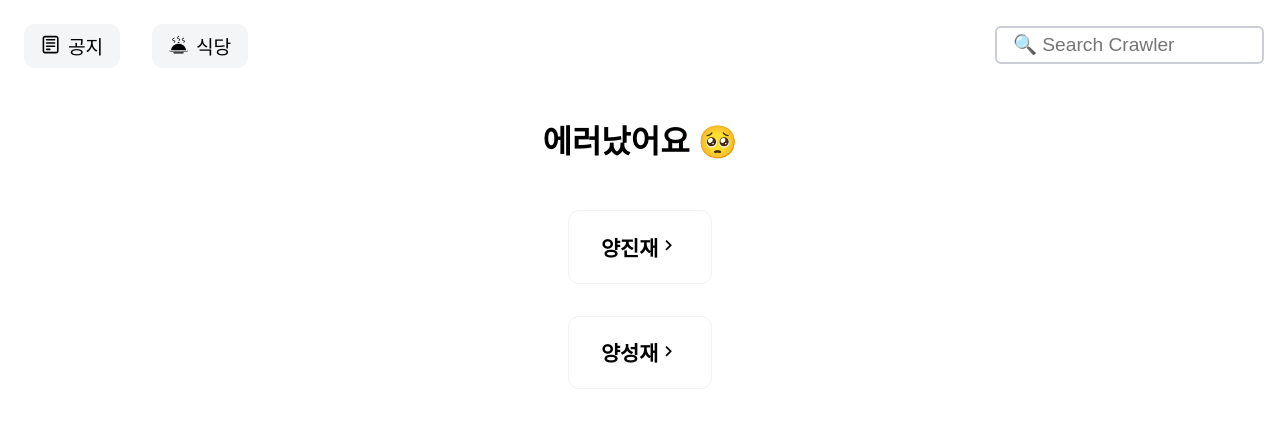
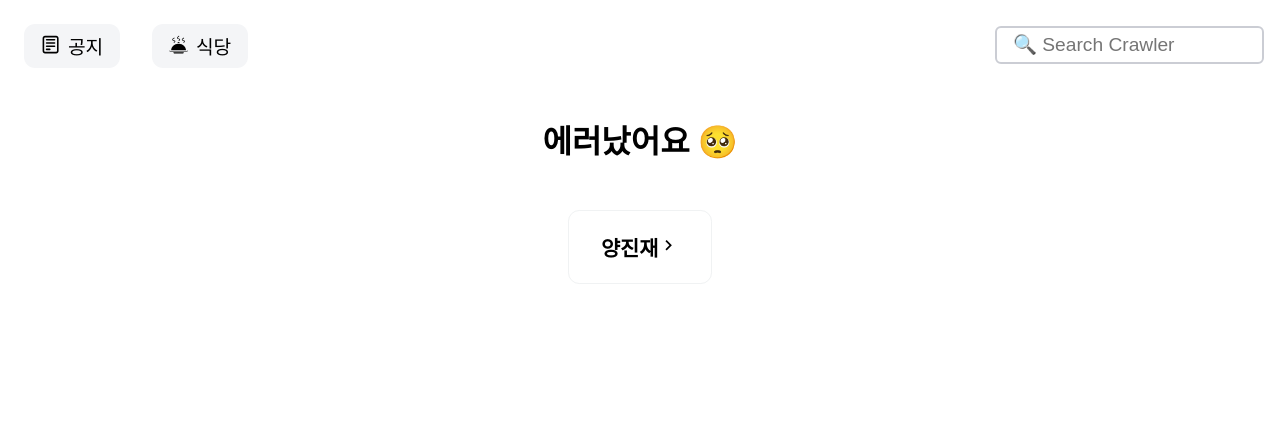
Before and after one commit to CBNU-CMI/Crawler-admin, a React (Create React App) app: page /restaurant in a window 1280 px wide. Shown: the top 428 px of the page. Built offline with nearby package versions, Linux system fonts and the light colour scheme.

Commit message:
[#6] refact: error 컴포넌트 생성, 중복된 컴포넌트 제거

```diff
--- /dev/null
+++ b/src/component/Error.js
@@ -0,0 +1,30 @@
+import React, { Fragment, useState } from "react";
+import { MdKeyboardArrowRight } from "react-icons/md";
+import ErrorModal from "./ErrorModal";
+import {} from "../styles/error.scss";
+
+const Error = () => {
+  const [modalState, setModalState] = useState({ open: false });
+  function openModal() {
+    setModalState({ open: true });
+  }
+  function closeModal() {
+    setModalState({ open: false });
+  }
+  return (
+    <Fragment>
+      <div className="error">
+        <p>에러났어요 🥺</p>
+        <div className="error-crawler" onClick={openModal}>
+          <p>
+            양진재
+            <MdKeyboardArrowRight />
+          </p>
+        </div>
+      </div>
+      {modalState.open ? <ErrorModal data="양진재" close={closeModal} /> : ""}
+    </Fragment>
+  );
+};
+
+export default Error;
--- a/src/pages/notice.js
+++ b/src/pages/notice.js
@@ -1,25 +1,10 @@
 import React from "react";
-import {} from "../styles/notice.scss";
-import { MdKeyboardArrowRight } from "react-icons/md";
+import Error from "../component/Error";
 
 const Notice = () => {
   return (
     <div className="notice">
-      <div className="error">
-        <p>에러났어요 🥺</p>
-        <div className="error-crawler">
-          <p>
-            경영정보학과 학부공지
-            <MdKeyboardArrowRight />
-          </p>
-        </div>
-        <div className="error-crawler">
-          <p>
-            경영정보학과 학부공지
-            <MdKeyboardArrowRight />
-          </p>
-        </div>
-      </div>
+      <Error />
     </div>
   );
 };
--- a/src/pages/restaurant.js
+++ b/src/pages/restaurant.js
@@ -1,34 +1,10 @@
-import React, { useState } from "react";
-import {} from "../styles/restaurant.scss";
-import { MdKeyboardArrowRight } from "react-icons/md";
-import ErrorModal from "../component/ErrorModal";
+import React from "react";
+import Error from "../component/Error";
 
 const Restaurant = () => {
-  const [modalState, setModalState] = useState({ open: false });
-  function openModal() {
-    setModalState({ open: true });
-  }
-  function closeModal() {
-    setModalState({ open: false });
-  }
   return (
     <div className="restaurant">
-      <div className="error">
-        <p>에러났어요 🥺</p>
-        <div className="error-crawler" onClick={openModal}>
-          <p>
-            양진재
-            <MdKeyboardArrowRight />
-          </p>
-        </div>
-        <div className="error-crawler">
-          <p>
-            양성재
-            <MdKeyboardArrowRight />
-          </p>
-        </div>
-      </div>
-      {modalState.open ? <ErrorModal data="양진재" close={closeModal} /> : ""}
+      <Error />
     </div>
   );
 };
--- /dev/null
+++ b/src/styles/error.scss
@@ -0,0 +1,21 @@
+.error {
+  display: flex;
+  margin: 0 auto;
+  align-items: center;
+  justify-content: center;
+  flex-direction: column;
+  font-size: 2rem;
+  font-weight: bold;
+  .error-crawler {
+    font-size: 1.3rem;
+    border: 1px solid #f0f2f3;
+    border-radius: 0.7rem;
+    padding-left: 2rem;
+    padding-right: 2rem;
+    margin: 1rem;
+    cursor: pointer;
+  }
+  .error-crawler:hover {
+    background-color: #f0f2f3;
+  }
+}
--- a/src/styles/notice.scss
+++ /dev/null
@@ -1,23 +0,0 @@
-.notice {
-  .error {
-    display: flex;
-    margin: 0 auto;
-    align-items: center;
-    justify-content: center;
-    flex-direction: column;
-    font-size: 2rem;
-    font-weight: bold;
-    .error-crawler {
-      font-size: 1.3rem;
-      border: 1px solid #f0f2f3;
-      border-radius: 0.7rem;
-      padding-left: 2rem;
-      padding-right: 2rem;
-      margin: 1rem;
-      cursor: pointer;
-    }
-    .error-crawler:hover {
-      background-color: #f0f2f3;
-    }
-  }
-}
--- a/src/styles/restaurant.scss
+++ /dev/null
@@ -1,23 +0,0 @@
-.restaurant {
-  .error {
-    display: flex;
-    margin: 0 auto;
-    align-items: center;
-    justify-content: center;
-    flex-direction: column;
-    font-size: 2rem;
-    font-weight: bold;
-    .error-crawler {
-      font-size: 1.3rem;
-      border: 1px solid #f0f2f3;
-      border-radius: 0.7rem;
-      padding-left: 2rem;
-      padding-right: 2rem;
-      margin: 1rem;
-      cursor: pointer;
-    }
-    .error-crawler:hover {
-      background-color: #f0f2f3;
-    }
-  }
-}
```
